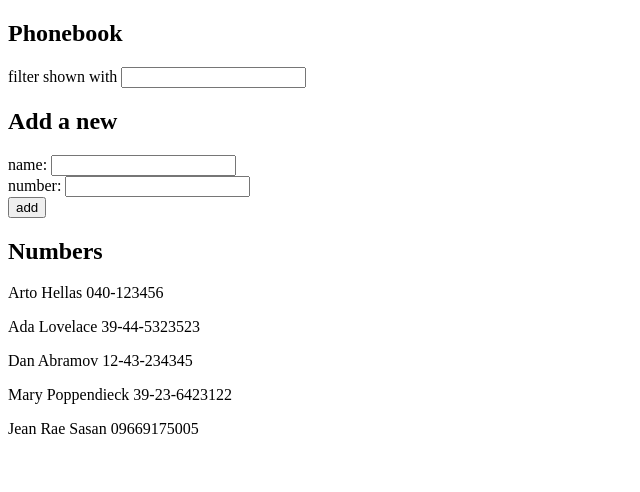
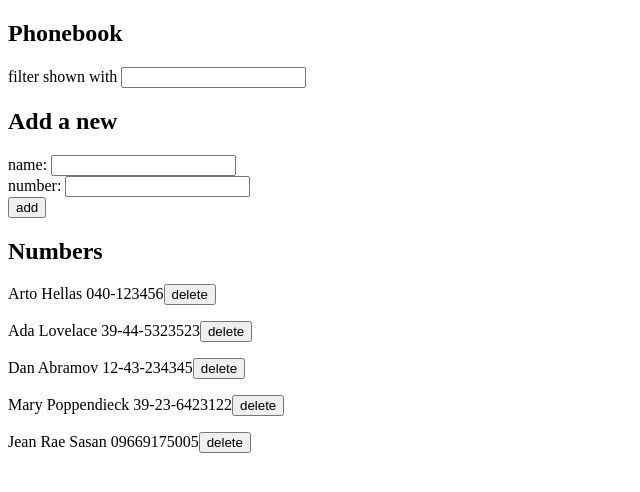
Before and after one commit to JRSasan/full-stack-open, a React (Create React App) app in the folder part2/thephonebook/: page / in a window 1280 px wide. Shown: the top 492 px of the page, without its empty margins (0-640 px from the left). Built offline with nearby package versions, Linux system fonts and the light colour scheme; data requests are answered from the project's data file.

Commit message:
Submitted exercise 2.17

```diff
--- a/part2/thephonebook/src/App.js
+++ b/part2/thephonebook/src/App.js
@@ -27,7 +27,6 @@ const App = () => {
     const personObject = {
       name: newName,
       number: newNumber,
-      id: persons.length+1
     }
 
     if(doesNameExist() === false) {
@@ -42,6 +41,17 @@ const App = () => {
       alert(`${newName} is already added to the phonebook`)
     }
   }
+
+  const removePerson = (name, id) => {
+    if(window.confirm(`Delete ${name} ?`)) {
+      personService
+        .deletePerson(id)
+        .then(()=> {
+          window.location.reload(false)
+        })
+    }
+  }
+
   console.log("Phonebook: ", persons)
 
   const handleNameChange = (event) => {
@@ -62,12 +72,16 @@ const App = () => {
       <Filter filters={filters} handleFilters={handleFilters} />
       <h2>Add a new</h2>
       <PersonForm
-      addPerson={addPerson}
-      handleNameChange={handleNameChange} handleNumberChange={handleNumberChange}
-      newName={newName} newNumber={newNumber}
+        addPerson={addPerson}
+        handleNameChange={handleNameChange}
+        handleNumberChange={handleNumberChange}
+        newName={newName} newNumber={newNumber}
       />
       <h2>Numbers</h2>
-      <Persons persons={persons} filters={filters} />
+      <Persons
+        persons={persons}
+        filters={filters}
+        removePerson={removePerson} />
     </div>
   )
 }
--- a/part2/thephonebook/src/Persons.js
+++ b/part2/thephonebook/src/Persons.js
@@ -1,4 +1,4 @@
-const Persons = ({persons, filters}) => {
+const Persons = ({persons, filters, removePerson}) => {
   const personsToShow = filters === ""
   ? persons
   : persons.filter(person => person.name.toLowerCase().includes(filters.toLowerCase()) || person.name.toUpperCase().includes(filters.toUpperCase()))
@@ -6,12 +6,21 @@ const Persons = ({persons, filters}) => {
   return (
     <div>
       {personsToShow.map(person =>
-      <Person key={person.id} name={person.name} number={person.number} />
+      <Person
+        key={person.id}
+        name={person.name}
+        number={person.number}
+        handleClick={() => removePerson(person.name, person.id)} />
       )}
     </div>
   )
 }
 
-const Person = ({id, name, number}) => <p key={id}>{name} {number}</p>
+const Person = ({id, name, number, handleClick}) =>
+<p key={id}>
+  {name} {number}
+  <button onClick={handleClick}>
+    delete</button>
+</p>
 
 export default Persons
--- a/part2/thephonebook/src/services/persons.js
+++ b/part2/thephonebook/src/services/persons.js
@@ -11,8 +11,14 @@ const create = newObject => {
     return request.then(response => response.data)
 }
 
+const deletePerson = id => {
+    const request = axios.delete(`${baseUrl}/${id}`)
+    return request.then(response => response.data)
+}
+
 const personService = {
     getAll,
-    create
+    create,
+    deletePerson
 }
 export default personService
```
